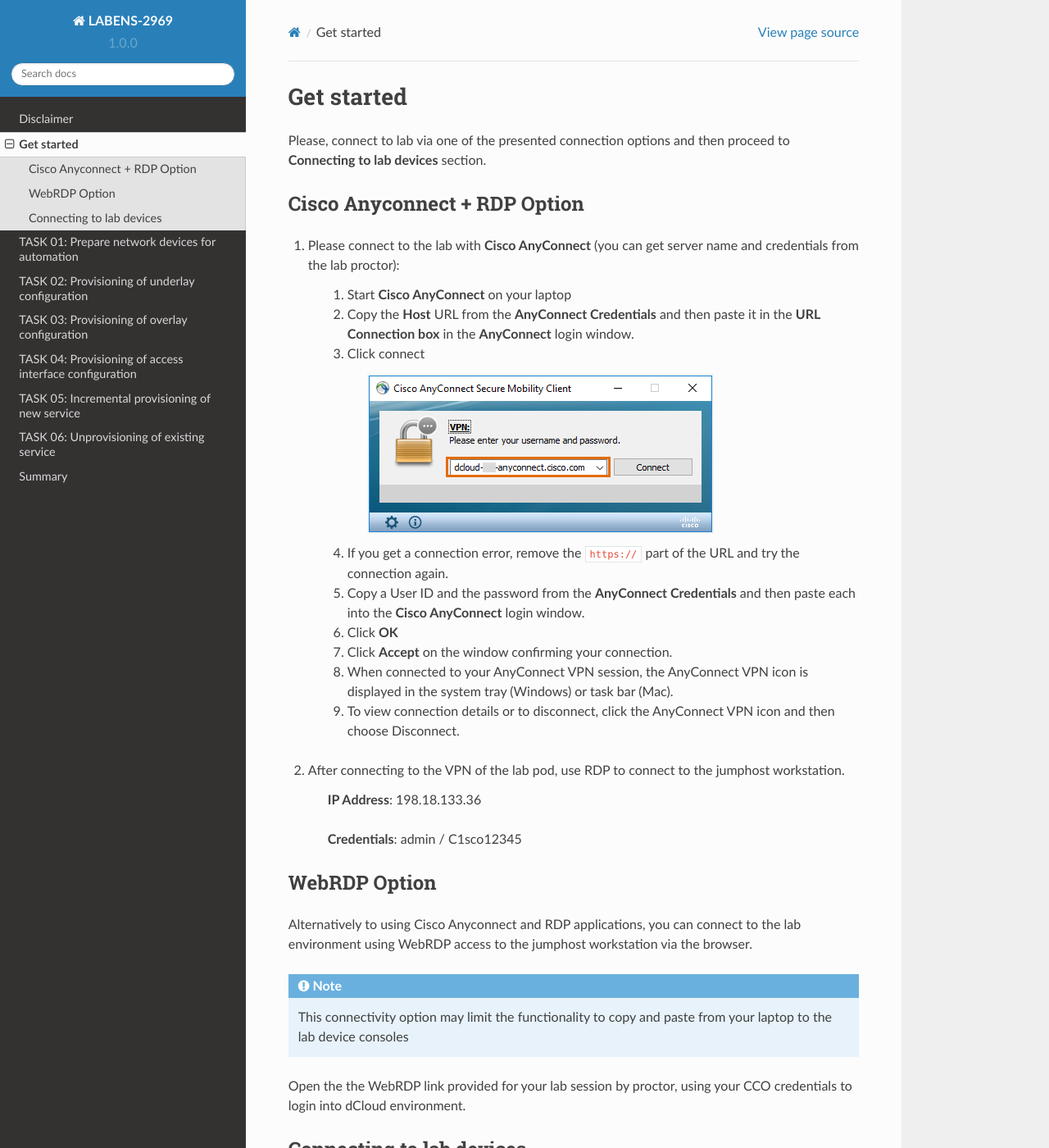
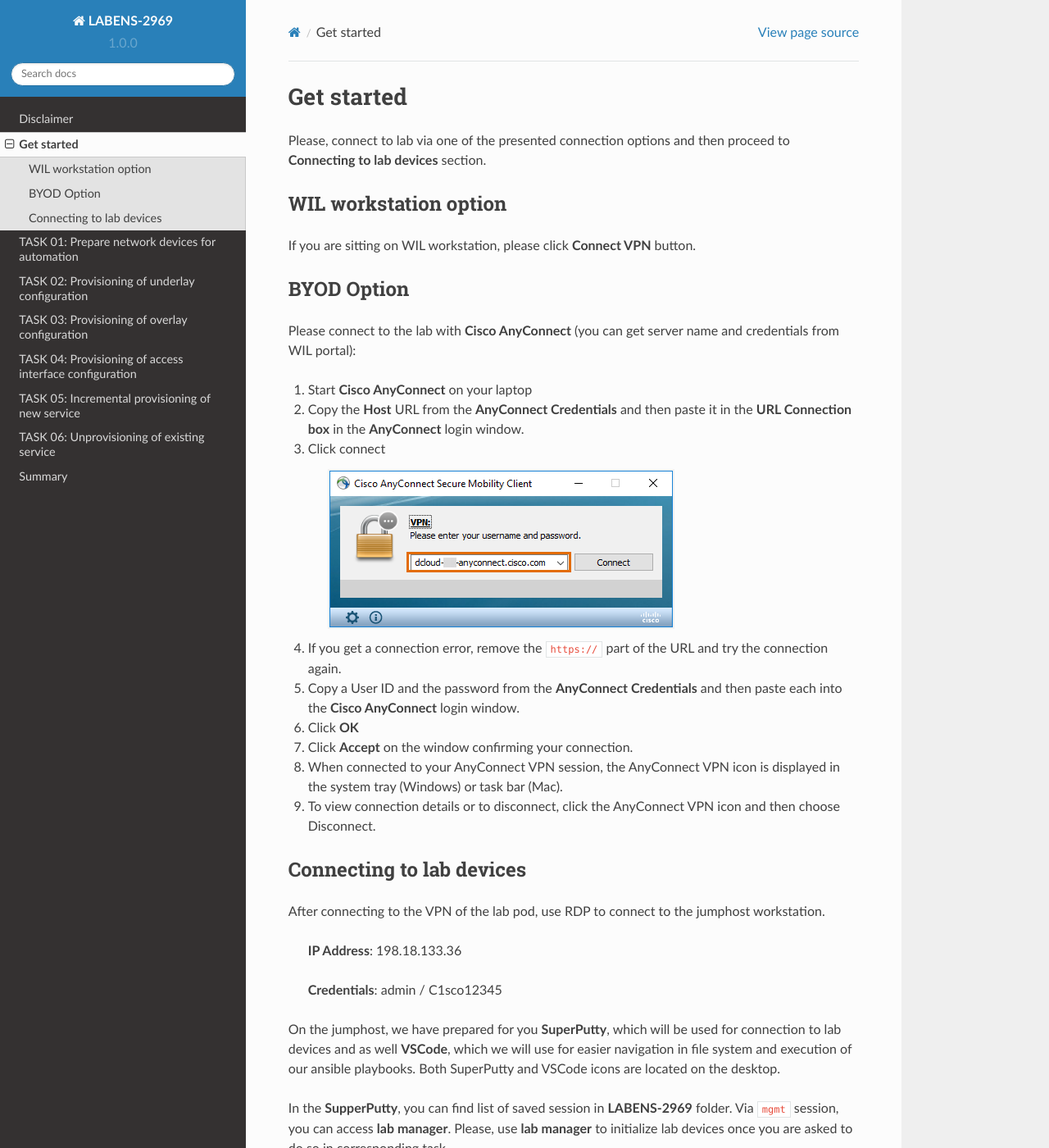
Before and after one commit to dvishchu/labens-2969, a Sphinx documentation site: the page built from docs/source/intro.rst, in a window 1280 px wide and 1400 px high. Shown: the whole window at 82% size. Built offline with Sphinx 7.4.7 and the Read the Docs theme 2.0.0, drawn with Linux system fonts in a browser that asks for light colours.

Commit message:
Updating intro page

```diff
--- a/docs/source/intro.rst
+++ b/docs/source/intro.rst
@@ -3,43 +3,37 @@
 
 Please, connect to lab via one of the presented connection options and then proceed to **Connecting to lab devices** section.
 
-Cisco Anyconnect + RDP Option
-*****************************
+WIL workstation option
+**********************
 
-#. Please connect to the lab with **Cisco AnyConnect** (you can get server name and credentials from the lab proctor):
+If you are sitting on WIL workstation, please click **Connect VPN** button.
 
-    #. Start **Cisco AnyConnect** on your laptop
-    #. Copy the **Host** URL from the **AnyConnect Credentials** and then paste it in the **URL Connection box** in the **AnyConnect** login window.
-    #. Click connect
+BYOD Option
+***********
 
-        .. image:: assets/anyconnect.png
+Please connect to the lab with **Cisco AnyConnect** (you can get server name and credentials from WIL portal):
 
-    #. If you get a connection error, remove the ``https://`` part of the URL and try the connection again.
-    #. Copy a User ID and the password from the **AnyConnect Credentials** and then paste each into the **Cisco AnyConnect** login window.
-    #. Click **OK**
-    #. Click **Accept** on the window confirming your connection.
-    #. When connected to your AnyConnect VPN session, the AnyConnect VPN icon is displayed in the system tray (Windows) or task bar (Mac).
-    #. To view connection details or to disconnect, click the AnyConnect VPN icon and then choose Disconnect.
+#. Start **Cisco AnyConnect** on your laptop
+#. Copy the **Host** URL from the **AnyConnect Credentials** and then paste it in the **URL Connection box** in the **AnyConnect** login window.
+#. Click connect
 
-#. After connecting to the VPN of the lab pod, use RDP to connect to the jumphost workstation.
+    .. image:: assets/anyconnect.png
+
+#. If you get a connection error, remove the ``https://`` part of the URL and try the connection again.
+#. Copy a User ID and the password from the **AnyConnect Credentials** and then paste each into the **Cisco AnyConnect** login window.
+#. Click **OK**
+#. Click **Accept** on the window confirming your connection.
+#. When connected to your AnyConnect VPN session, the AnyConnect VPN icon is displayed in the system tray (Windows) or task bar (Mac).
+#. To view connection details or to disconnect, click the AnyConnect VPN icon and then choose Disconnect.
+
+Connecting to lab devices
+*************************
+
+After connecting to the VPN of the lab pod, use RDP to connect to the jumphost workstation.
 
     **IP Address**: 198.18.133.36
 
     **Credentials**: admin / C1sco12345
-
-WebRDP Option
-*************
-
-Alternatively to using Cisco Anyconnect and RDP applications, you can connect to the lab environment using WebRDP access to the jumphost workstation via the browser.
-
-.. note::
-
-    This connectivity option may limit the functionality to copy and paste from your laptop to the lab device consoles
-
-Open the the WebRDP link provided for your lab session by proctor, using your CCO credentials to login into dCloud environment.
-
-Connecting to lab devices
-*************************
 
 On the jumphost, we have prepared for you **SuperPutty**, which will be used for connection to lab devices and as well **VSCode**, which we will use for easier navigation in file system and execution of our ansible playbooks. Both SuperPutty and VSCode icons are located on the desktop.
 
```
